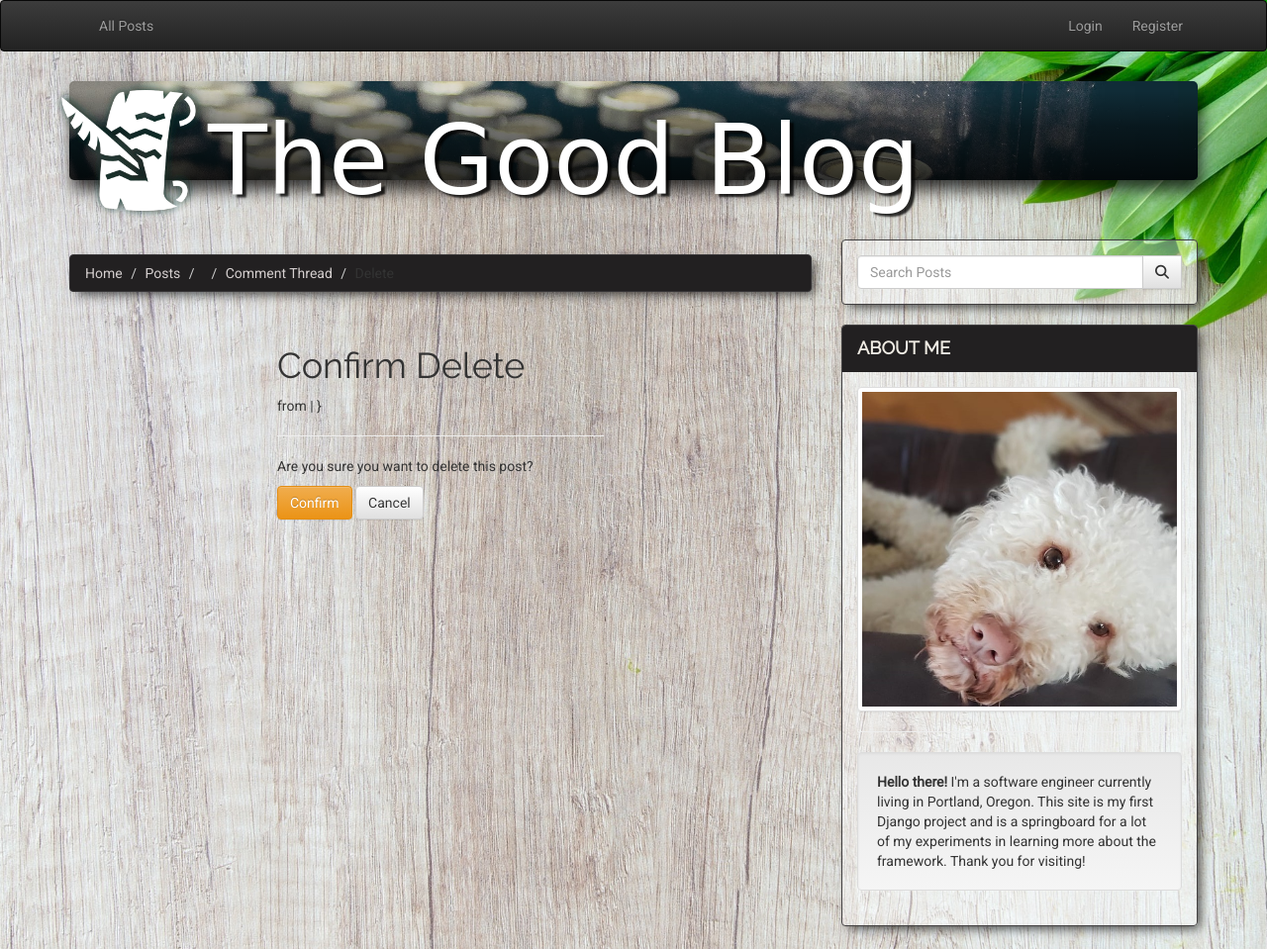
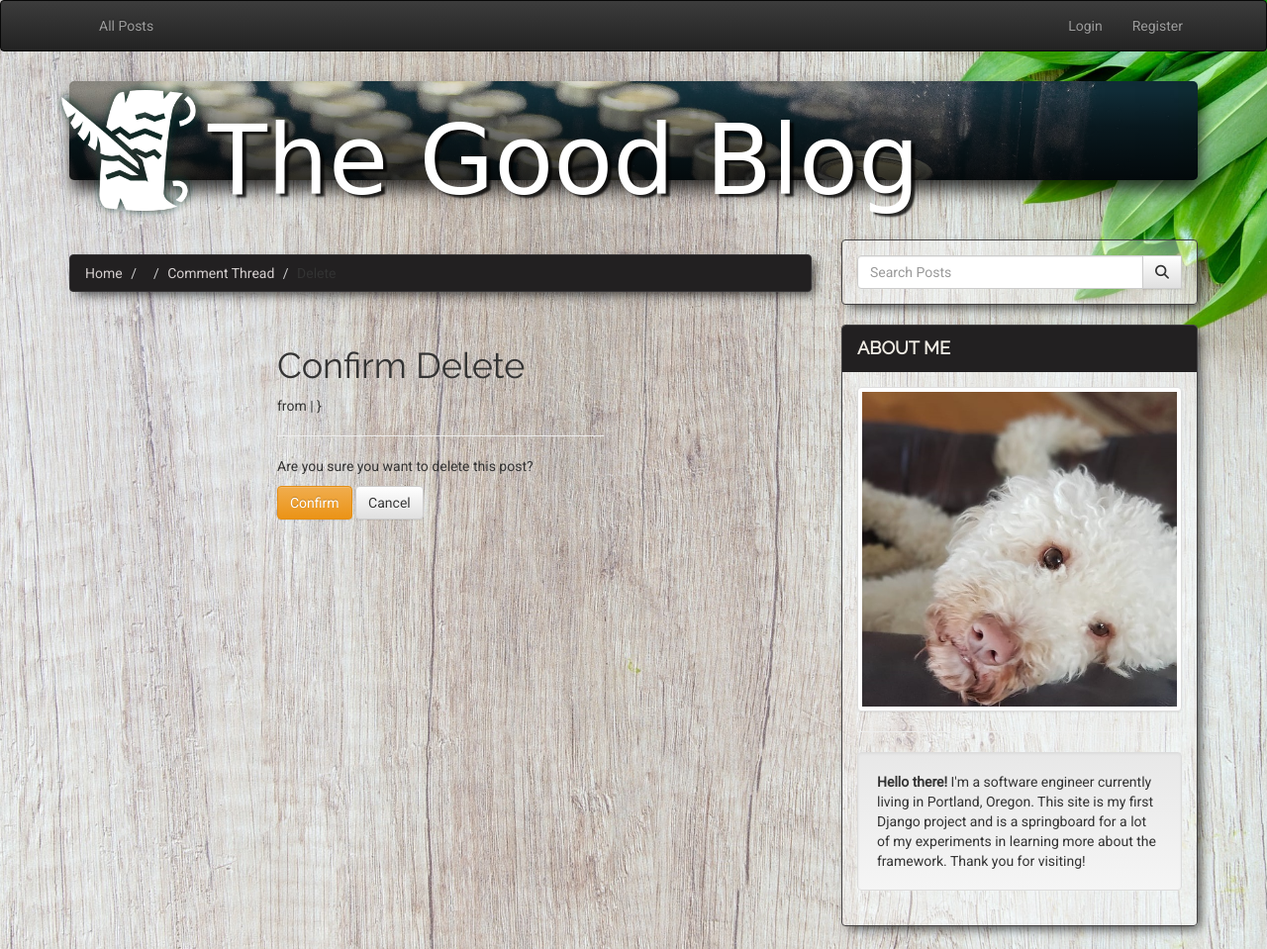
Before and after one commit to drewgoodman/Django-FirstBlog, a Django app: template templates/comment_delete.html in a window 1280 px wide. Shown: the top 959 px of the page at 99% size. Run offline with Django 3.2, Linux system fonts and the light colour scheme; the template is opened without the code that fills it, so the values that code supplies are empty; some libraries are stand-ins or nearby versions; some web fonts are replaced.

Commit message:
removed home page --- default view is post list again

```diff
--- a/posts/urls.py
+++ b/posts/urls.py
@@ -7,8 +7,9 @@ app_name = "posts"
 
 urlpatterns = [
     # path('<int:post_id>', views.post_home),
-    path('', views.post_home, name="home"),
-    path('posts/', views.PostListView.as_view(), name="list"),
+    # path('', views.post_home, name="home"),
+    # path('posts/', views.PostListView.as_view(), name="list"),
+    path('', views.PostListView.as_view(), name="home"),
     path('posts/category/<slug>/', views.PostCategoryView.as_view(), name="category_view"),
     path('posts/tag/<slug>/', views.PostTagView.as_view(), name="tag_view"),
     path('create/', views.post_create, name="create"),
--- a/posts/views/post_form.py
+++ b/posts/views/post_form.py
@@ -91,4 +91,4 @@ def post_delete(request, slug=None):
     instance = get_object_or_404(Post, slug=slug)
     instance.delete()
     messages.success(request, "Successfully Deleted Blog Entry")
-    return redirect("posts:list")
+    return redirect("posts:home")
--- a/templates/_1_navbar.html
+++ b/templates/_1_navbar.html
@@ -22,7 +22,7 @@
         <!-- Collect the nav links, forms, and other content for toggling -->
         <div class="collapse navbar-collapse" id="bs-example-navbar-collapse-1">
             <ul class="nav navbar-nav">
-                <li><a href="{% url 'posts:list' %}">All Posts</a></li>
+                <li><a href="{% url 'posts:home' %}">All Posts</a></li>
                 {% for category in categories %}
                     <li><a href="{% url 'posts:category_view' category.slug %}">{{ category.name|title }}</a></li>
                 {% endfor %}
--- a/templates/__base.html
+++ b/templates/__base.html
@@ -143,7 +143,7 @@
 
         <script>
             AOS.init();
-            let home_url = "{% url 'posts:list' %}";
+            let home_url = "{% url 'posts:home' %}";
         </script>
 
         <script
--- a/templates/comment_delete.html
+++ b/templates/comment_delete.html
@@ -5,7 +5,6 @@
 {% block head_title %}{{ instance.title }} | {{ block.super }}{% endblock head_title %}
 
 {% block post_breadcrumb %}
-<li><a href="{% url 'posts:list' %}">Posts</a></li>
 <li><a href="{{ object.content_object.get_absolute_url }}">{{ object.content_object.title }}</a></li>
 <li><a href="{{ object.get_absolute_url }}">Comment Thread</a></li>
 <li>Delete</li>
--- a/templates/comment_thread.html
+++ b/templates/comment_thread.html
@@ -5,7 +5,6 @@
 {% block head_title %}{{ instance.title }} | {{ block.super }}{% endblock head_title %}
 
 {% block post_breadcrumb %}
-<li><a href="{% url 'posts:list' %}">Posts</a></li>
 <li><a href="{{ comment.content_object.get_absolute_url }}">{{ comment.content_object.title }}</a></li>
 <li><a href="{{ comment.get_absolute_url }}">Comment Thread</a></li>
 {% endblock %}
--- a/templates/post_detail.html
+++ b/templates/post_detail.html
@@ -5,7 +5,6 @@
 {% block head_title %}{{ instance.title }} | {{ block.super }}{% endblock head_title %}
 
 {% block post_breadcrumb %}
-<li><a href="{% url 'posts:list' %}">Posts</a></li>
 <li><a href="{{ instance.get_absolute_url }}">{{ instance.title }}</a></li>
 {% endblock %}
 
--- a/templates/post_list.html
+++ b/templates/post_list.html
@@ -1,8 +1,5 @@
 {% extends "__base.html" %}
 
-{% block post_breadcrumb %}
-<li><a href="{% url 'posts:list' %}">Posts</a></li>
-{% endblock %}
 
 {% block content %}
 <div class="col-sm">
```
